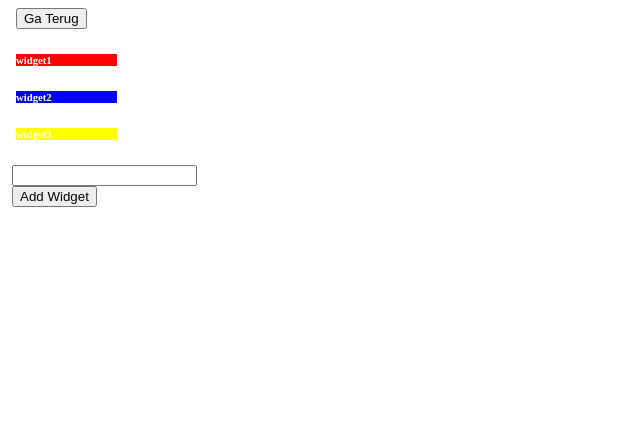
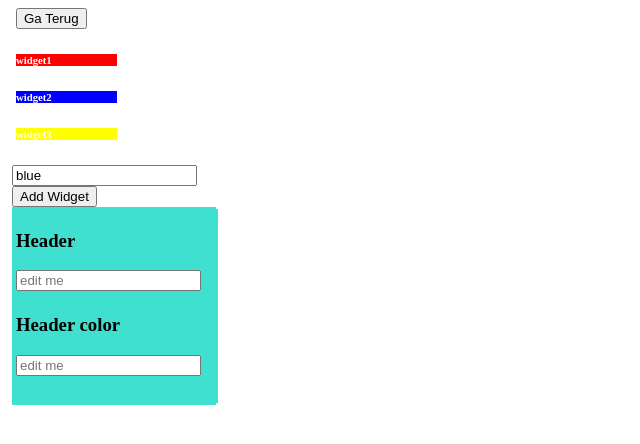
Before and after one commit to zrowan1/bgss, a Vue app in the folder client/: page /BG in a window 1280 px wide. Shown: the top 444 px of the page, without its empty margins (0-640 px from the left). Built offline with nearby package versions, Linux system fonts and the light colour scheme; the HTML template or start-up script is replaced by a standard one.

Commit message:
kijk door mij werkt het wel noobs

```diff
--- /dev/null
+++ b/client/src/components/widgetConfig.vue
@@ -0,0 +1,58 @@
+<template>
+    <div>
+        <div>
+            <h3>Header</h3>
+            <input
+                   placeholder="edit me"
+                   :value="Text"
+                   @input="$emit('update:Text', $event.target.value)"/>
+        </div>
+        <div>
+            <h3>Header color</h3>
+            <input placeholder="edit me" />
+        </div>
+        <!--<div>
+            <h3>Text</h3>
+            <textarea v-model="Paragraph" placeholder="add multiple lines"></textarea>
+        </div>-->
+        <div>
+            <h1 :style="{'color': Color}">{{ Text }}</h1>
+        </div>
+    </div>
+</template>
+
+<script setup>
+    import { ref } from 'vue'
+    import { defineProps } from 'vue'
+    import {defineEmits} from 'vue'
+
+    const props = defineProps(['Color', 'Text'])
+    const emits = defineEmits(['update:Text'])
+
+
+</script>
+
+
+<style scoped>
+    div {
+        background: turquoise;
+        color: black;
+        width: 200px;
+        margin: 0;
+        padding: 2px;
+    }
+
+    .configDiv input {
+        width: 90%;
+        margin: 0;
+        padding: 0;
+    }
+
+    textarea {
+        width: 90%;
+        height: 200px;
+    }
+
+    .test {
+    }
+</style>
--- /dev/null
+++ b/client/src/components/widgetHeader.vue
@@ -0,0 +1,25 @@
+<template>
+    <div class="widgetDiv">
+        <h1 :style="{'color': Color}">
+            {{text}} Hi
+        </h1>
+    </div>
+
+</template>
+
+<script setup>
+    import { defineProps } from 'vue'
+
+    const props = defineProps(['Color', 'text'])
+
+
+</script>
+
+<style scoped>
+    .widgetDiv {
+        color: white;
+        background: green;
+        margin: 4px;
+        width: 400px;
+    }
+</style>
--- a/client/src/views/BrandGuide.vue
+++ b/client/src/views/BrandGuide.vue
@@ -1,12 +1,16 @@
 <script setup>
 
     import widget from '@/components/widget.vue'
+    import widgetHeader from '@/components/widgetHeader.vue'
+    import widgetConfig from '@/components/widgetConfig.vue'
     import { ref } from 'vue'
     import router from '@/router'
+    import Quill from 'quill'
 
-    const widgetBgColor = 'blue'
-    const widgetText = ref(["1", "2", "3"]);
+    const widgetBgColor = ref('blue')
     let naam = 4
+
+    const textHeader = ref('')
 
     const widgets = ref([
         { id: 1, bgColor: 'Red', text: 'widget1' },
@@ -18,16 +22,17 @@
         router.push({ name: 'Cms' })
     }
     function addWidget() {
-        var color = document.getElementById("input1").value;
         const newWidget = {
             id: naam,
-            bgColor: color,
+            bgColor: widgetBgColor.value,
             text: 'widget' + naam,
         };
         widgets.value.push(newWidget)
         console.log(widgets.value.length);
         naam++;
     }
+
+
 
     /*function removeWidget(plek) {
         widgetText.value.splice(plek, 1)
@@ -39,9 +44,38 @@
 
 
 
+
+    /*var quill = new Quill('#editor', {
+        modules: {
+            toolbar: '#toolbar'
+        }
+    });
+
+    var customButton = document.querySelector('#custom-button');
+    customButton.addEventListener('click', function () {
+        console.log('Clicked!');
+    });*/
+
+
+
+
+
+
+
 </script>
 
 <template>
+
+    <!--<div id="toolbar">
+         Add buttons as you would before
+        <button class="ql-bold"></button>
+        <button class="ql-italic"></button>-->
+
+         <!--But you can also add your own-->
+        <!--<button id="custom-button"></button>
+    </div>
+    <div id="editor"></div>-->
+
     <div>
         <button @click="goToCms()"> Ga Terug</button>
     </div>
@@ -54,6 +88,8 @@
         <option value="red">Red</option>
         <option value="blue">Blue</option>
     </select>-->
-    <input id="input1" />
+    <input v-model="widgetBgColor" />
     <button @click="addWidget()">Add Widget</button>
+    <widgetConfig v-model:Text="textHeader" />
+    <h1>{{textHeader}}</h1>
 </template>
```
